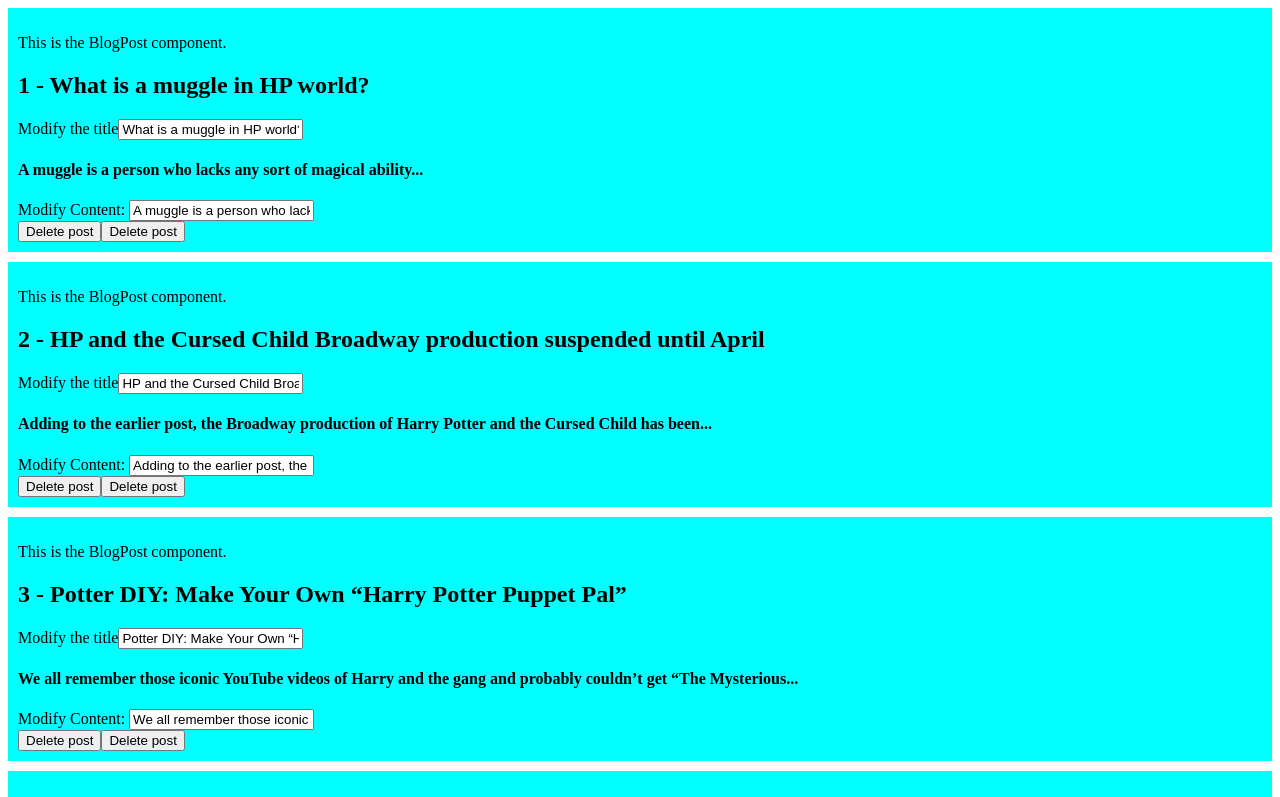
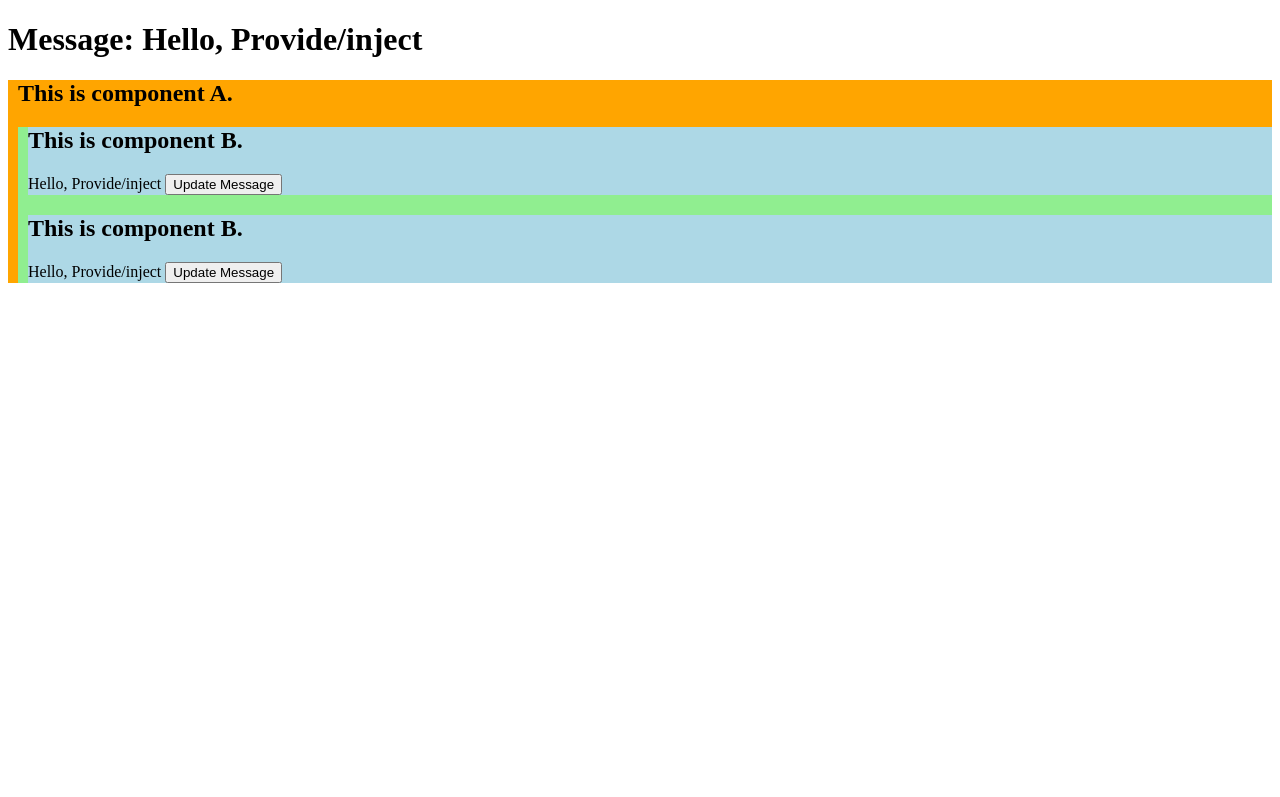
Before and after one commit to adessfaith/learn-vue-3-Segura, a Vue app: page / in a window 1280 px wide. Shown: the top 797 px of the page. Built offline with nearby package versions, Linux system fonts and the light colour scheme.

Commit message:
provide and inject

```diff
--- a/src/App.vue
+++ b/src/App.vue
@@ -1,52 +1,29 @@
 <template>
-  <BlogPost
-    v-for="post in posts"
-    :key="post.id"
-    v-bind="post"
-    @delete-blog-post="processDeletion"
-    :id="post.id"
-    :blog-post-title="post.blogPostTitle"
-    :blog-post-content="post.blogPostContent"
-    v-model:blogPostContent = "post.blogPostContent"
-    v-model:blogPostTitle = "post.blogPostTitle"
-  ></BlogPost>
-</template>
+  <h1>Message: {{ message }}</h1>
+  <div style="background-color: orange; padding-left: 10px" >
+    <ComponentA></ComponentA>
+  </div>
+ </template>
 
-<script setup>
-import { ref } from "vue";
-import BlogPost from "./BlogPost.vue";
-let posts = ref([
-  {
-    id: 1,
-    blogPostTitle: "What is a muggle in HP world?",
-    blogPostContent:
-      "A muggle is a person who lacks any sort of magical ability...",
-  },
-  {
-    id: 2,
-    blogPostTitle:
-      "HP and the Cursed Child Broadway production suspended until April",
-    blogPostContent:
-      "Adding to the earlier post, the Broadway production of Harry Potter and the Cursed Child has been...",
-  },
-  {
-    id: 3,
-    blogPostTitle: "Potter DIY: Make Your Own “Harry Potter Puppet Pal”",
-    blogPostContent:
-      "We all remember those iconic YouTube videos of Harry and the gang and probably couldn’t get “The Mysterious...",
-  },
-  {
-    id: 4,
-    blogPostTitle: "Fan Project Brings Life to “Harry Potter” in Translation",
-    blogPostContent:
-      "It’s no secret that the Harry Potter series is a global phenomenon, having been translated into over 80 languages to date....",
-  },
-]);
+ <script setup>
+ import {ref, provide, readonly} from 'vue';
 
-function processDeletion(id) {
-  let index = posts.value.findIndex((item) => item.id == id);
-  posts.value.splice(index, 1);
+ import ComponentA from './ComponentA.vue';
+
+ let message = ref('Hello, Provide/inject');
+
+ provide('msg', {message, updateMessage});
+
+function updateMessage(){
+  message.value = 'Hello, Provide/Inject! Updated!';
 }
-</script>
 
-<style scoped></style>
+let count = ref(0);
+provide('read-only-count',readonly(count));
+
+
+ </script>
+
+ <style scoped>
+
+ </style>
--- a/src/BlogPost.vue
+++ /dev/null
@@ -1,44 +0,0 @@
-<template>
-  <div class="blog-post">
-    <p>
-      {{ message }}
-    </p>
-    <!-- Display the id, title, and content of a blog post. -->
-    <h2>{{ id }} - {{ blogPostTitle }}</h2>
-    <div>Modify the title<input type="text" v-model="blogPostTitle"/></div>
-    <h4>{{ blogPostContent }}</h4>
-    <div>Modify Content: <input type="text" v-model="blogPostContent" /></div>
-    <button @click="$emit('delete-blog-post', id)">Delete post</button>
-    <button @click="emitDeletePostEvent(id)">Delete post</button>
-  </div>
-</template>
-
-<script setup>
-import { ref } from "vue";
-
-let message = ref("This is the BlogPost component.");
-const props = defineProps(["id"]);
-// console.log(props.blogPostTitle)
-// defineProps({
-//   id: Number,
-//   blogPostTitle: String,
-//   blogPostContent: String
-// })
-const emit = defineEmits(["delete-blog-post"]);
-function emitDeletePostEvent(id) {
-  emit("delete-blog-post", id);
-}
-let blogPostContent = defineModel("blogPostContent"); //blog post contnet is a ref object
-let blogPostTitle = defineModel("blogPostTitle");
-</script>
-
-<style scoped>
-.blog-post {
-  background-color: aqua;
-  padding: 10px;
-  margin-bottom: 10px;
-}
-.input {
-  width: 100%;
-}
-</style>
--- /dev/null
+++ b/src/ComponentA.vue
@@ -0,0 +1,13 @@
+<template>
+  <h2>This is component A.</h2>
+  <div style = "background-color: lightgreen; padding-left: 10px">
+    <ComponentB> </ComponentB>
+    <ComponentB></ComponentB>
+  </div>
+</template>
+
+<script setup>
+import ComponentB from "./ComponentB.vue";
+</script>
+
+<style scoped></style>
--- /dev/null
+++ b/src/ComponentB.vue
@@ -0,0 +1,21 @@
+<template>
+
+    <div style="background-color: lightblue;">
+        <h2>This is component B.</h2>
+        {{ messageFromApp}}
+
+        <button @click="updateMessage"> Update Message </button>
+    </div>
+</template>
+
+<script setup>
+import { inject } from 'vue';
+let {message: messageFromApp, updateMessage} = inject('msg', 'default message');
+
+// it recommended to kepp any mutations to reactive state inside of the provider whenever possible
+
+</script>
+
+<style scoped>
+
+</style>
```
